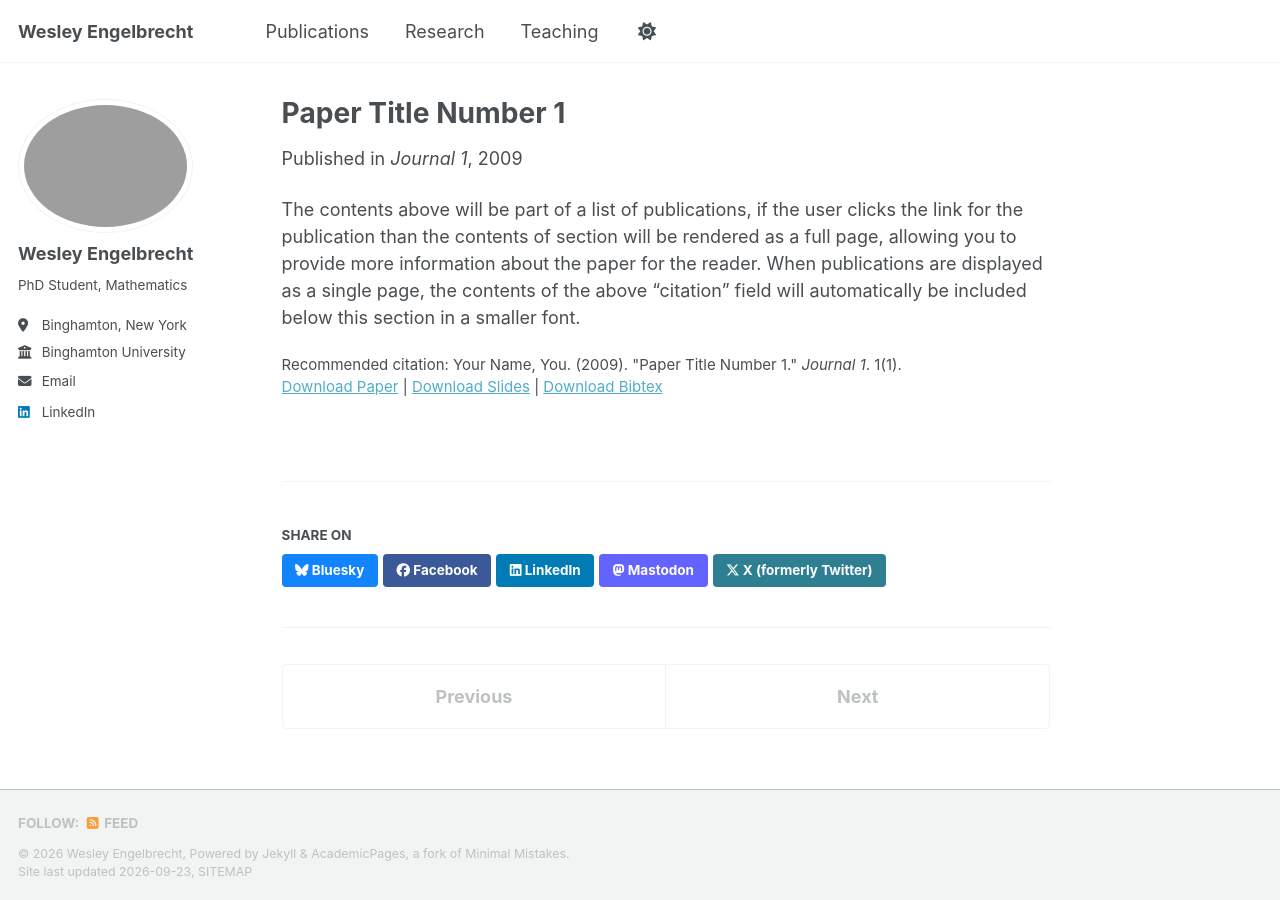
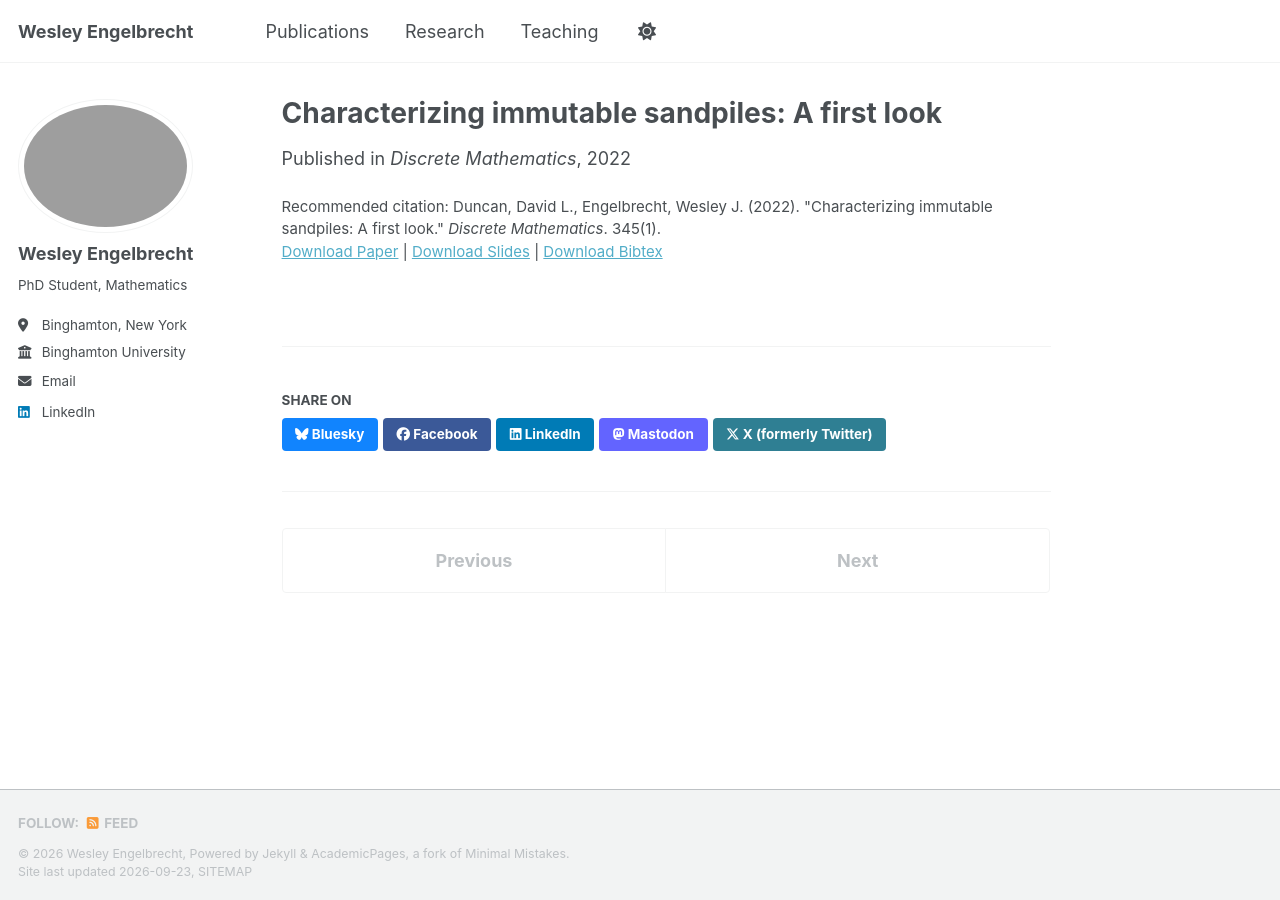
Before and after one commit to wjengelbr/wjengelbr.github.io, a Jekyll site: the page built from _publications/2009-10-01-paper-title-number-1.md, in a window 1280 px wide. Built offline with Jekyll 4.4.1, drawn with Linux system fonts in a browser that asks for light colours; a style sheet for code colours, icons or effects is not loaded.

Commit message:
Update publication details for paper on sandpiles

```diff
--- a/_publications/2009-10-01-paper-title-number-1.md
+++ b/_publications/2009-10-01-paper-title-number-1.md
@@ -1,14 +1,13 @@
 ---
-title: "Paper Title Number 1"
+title: "Characterizing immutable sandpiles: A first look"
 collection: publications
 category: manuscripts
-permalink: /publication/2009-10-01-paper-title-number-1
-excerpt: 'This paper is about the number 1. The number 2 is left for future work.'
-date: 2009-10-01
-venue: 'Journal 1'
+permalink: /publication/2022-01-01-characterizing-immutable-sandpiles
+excerpt: 'We provide an algebraic way of describing the stability of discrete systems on certain families of graphs. The systems are referred to as "sandpiles", and relate to the chip-firing games.'
+date: 2022-01-01
+venue: 'Discrete Mathematics'
 slidesurl: 'https://academicpages.github.io/files/slides1.pdf'
 paperurl: 'https://academicpages.github.io/files/paper1.pdf'
 bibtexurl: 'https://academicpages.github.io/files/bibtex1.bib'
-citation: 'Your Name, You. (2009). &quot;Paper Title Number 1.&quot; <i>Journal 1</i>. 1(1).'
+citation: 'Duncan, David L., Engelbrecht, Wesley J. (2022). &quot;Characterizing immutable sandpiles: A first look.&quot; <i>Discrete Mathematics</i>. 345(1).'
 ---
-The contents above will be part of a list of publications, if the user clicks the link for the publication than the contents of section will be rendered as a full page, allowing you to provide more information about the paper for the reader. When publications are displayed as a single page, the contents of the above "citation" field will automatically be included below this section in a smaller font.
```
